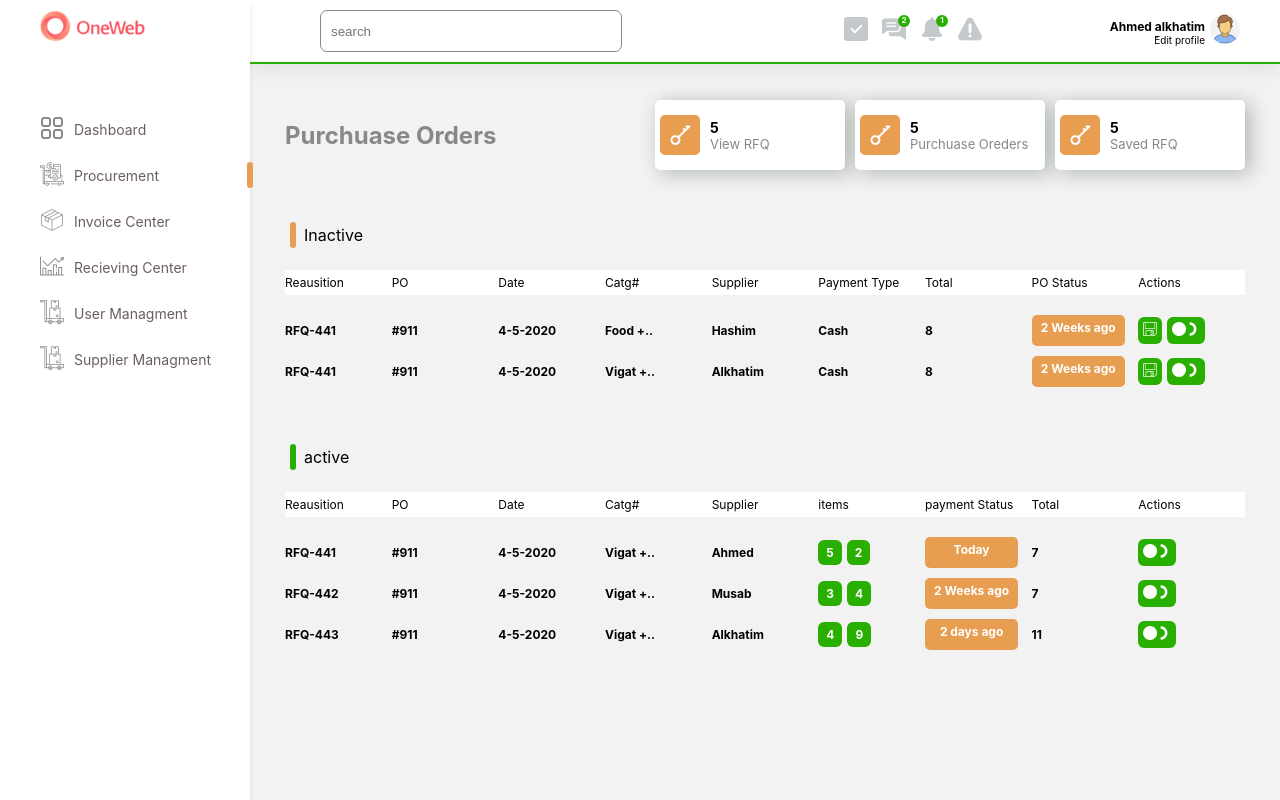
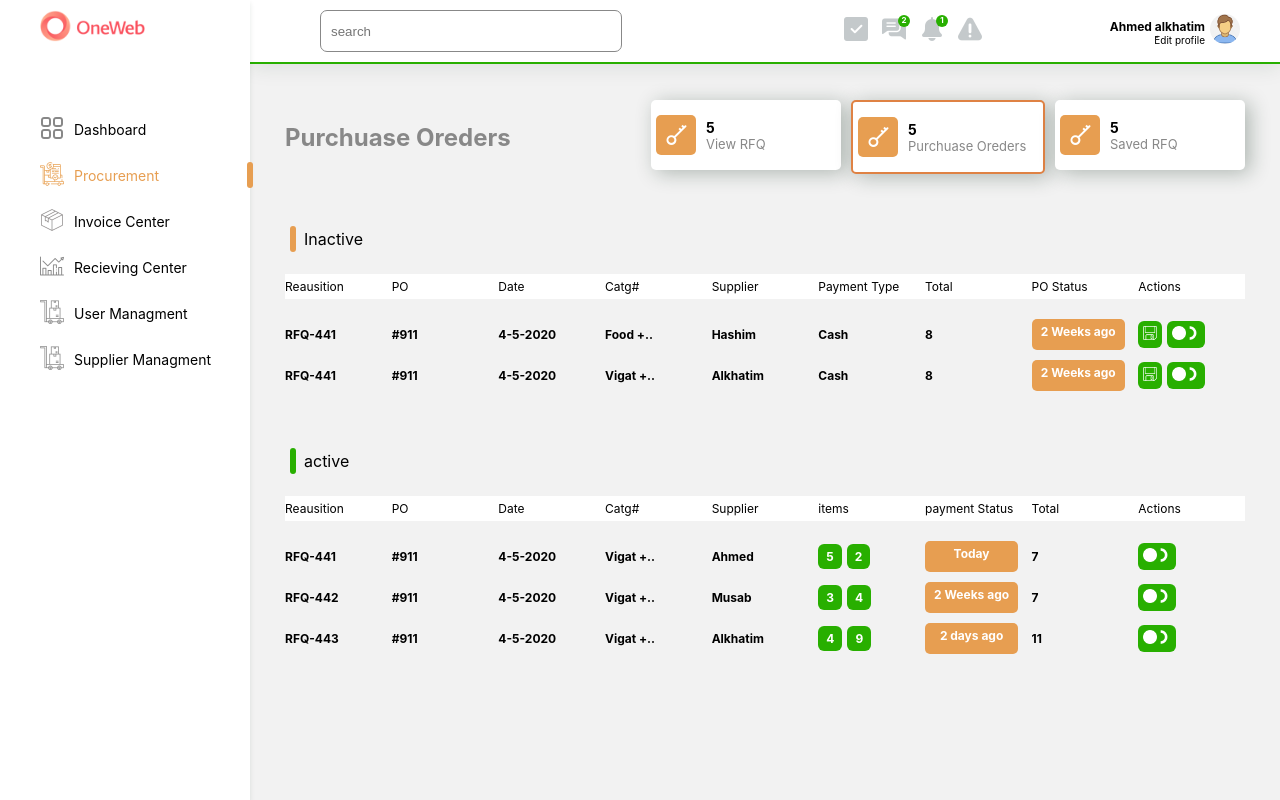
Before and after one commit to Ahmed-Alkhatim/interview, a React (Create React App) app: page / in a window 1280 px wide. Both pictures are taken after a click on the item "Procurement". Built offline with nearby package versions, Linux system fonts and the light colour scheme.

Commit message:
navgation color

```diff
--- a/src/App.css
+++ b/src/App.css
@@ -42,7 +42,6 @@
   width: 50%;
 }
 .navigator  ul li {
-  color : rgb(108, 94, 94);
   font-size: 14px;
   list-style: none;
   margin-bottom: 20px;
@@ -61,9 +60,11 @@
   height: 100vh;
   box-sizing: border-box;
 }
-.activebar {
+.activebar ul li{
   position: relative;
+  color: #e79e51 !important;
 }
+
 .activebar::after {
   position: absolute;
   right: -3px;
--- a/src/Dashboard.js
+++ b/src/Dashboard.js
@@ -4,7 +4,7 @@ import link from "./images/link.png"
 import down from "./images/down-arrow.png"
 import { VictoryPie, VictoryChart, VictoryGroup, VictoryBar, VictoryArea, VictoryLine } from "victory";
 import "./dashboard.css"
-import { useEffect } from "react";
+
 const Dashboard = () => {
     return(
         <div className="dashboard page">
--- a/src/Purchuase.js
+++ b/src/Purchuase.js
@@ -4,20 +4,23 @@ import mark from "./images/save.png"
 import half from "./images/half.png"
 import "./purchuase.css"
 import data from "./data"
+import { useState } from "react"
 
 const activeheaders = ["Reausition", "PO", "Date" , "Catg#", "Supplier", "items","payment Status", "Total", "Actions"]
 const inActiveheaders = ["Reausition", "PO", "Date" , "Catg#", "Supplier", "Payment Type", "Total", "PO Status", "Actions"]
 
 const Purchuase = () => {
+    const [page, setPage] = useState("Purchuase Oreders")
+
     return(
         <>
         <div className="purchuase page">
             <div className = "orders">
                 <div className="headers">
-                    <h2>Purchuase Orders</h2>
+                    <h2>{page}</h2>
                 </div>
                 <div className="statistics">
-                    <div className="statistic">
+                    <div className={"statistic " +( page === "View RFQ" && "activepurch")} onClick = { () => setPage("View RFQ") }>
                         <div>
                             <div  className="icon">
                                 <img src={key} alt = "icon"/>
@@ -28,7 +31,7 @@ const Purchuase = () => {
                             <p>View RFQ</p>
                         </div>
                     </div>
-                    <div className="statistic">
+                    <div className={"statistic " + (page === "Purchuase Oreders" && "activepurch")}  onClick = { () => setPage("Purchuase Oreders") }>
                         <div>
                             <div  className="icon">
                                 <img src={key} alt = "icon"/>
@@ -39,7 +42,7 @@ const Purchuase = () => {
                             <p>Purchuase Oreders</p>
                         </div>
                     </div>
-                    <div className="statistic">
+                    <div className={"statistic " + (page === "Saved RFQ" && "activepurch") }  onClick = { () => setPage("Saved RFQ") }>
                         <div>
                             <div  className="icon">
                                 <img src={key} alt = "icon"/>
--- a/src/components/Navigator.js
+++ b/src/components/Navigator.js
@@ -28,8 +28,14 @@ const Navigator = (props) => {
             </div>
             <div className = "navigations">
                 <ul>
-                    <li className={props.page ==="Dashboard" && "activebar"} onClick={ () => props.setPage("Dashboard")}> <img src={dashboard} alt="icon" /><span>Dashboard</span></li>
-                    <li className={props.page ==="Procurement" && "activebar"}  onClick={() => props.setPage("Procurement")}> <img src={procurement} alt="icon" /><span>Procurement </span></li>
+                    <li className={(props.page ==="Dashboard" && "activebar")}
+                        onClick={ () => props.setPage("Dashboard")}> <img src={props.page ==="Dashboard" ? dashboard1 : dashboard} alt="icon" />
+                        <span style = {{ color : props.page ==="Dashboard" &&  "#e79e51" }}>Dashboard</span>
+                    </li>
+                    <li className={props.page ==="Procurement" && "activebar"}
+                        onClick={() => props.setPage("Procurement")}> <img src={ props.page ==="Procurement" ? procurement1 : procurement} alt="icon" />
+                        <span style = {{ color : props.page ==="Procurement" &&  "#e79e51" }} >Procurement </span>
+                    </li>
                     <li> <img src={box} alt="icon" /><span>Invoice Center</span></li>
                     <li> <img src={analytics} alt="icon" /><span>Recieving Center</span></li>
                     <li> <img src={packages} alt="icon" /><span>User Managment</span></li>
--- a/src/purchuase.css
+++ b/src/purchuase.css
@@ -28,6 +28,9 @@
     color : #888;
     display: flex;
     align-items: center;
+}
+.activepurch {
+    border: solid 2px rgb(223, 130, 68);
 }
 .statistic > div{
     display: inline-block;
```
